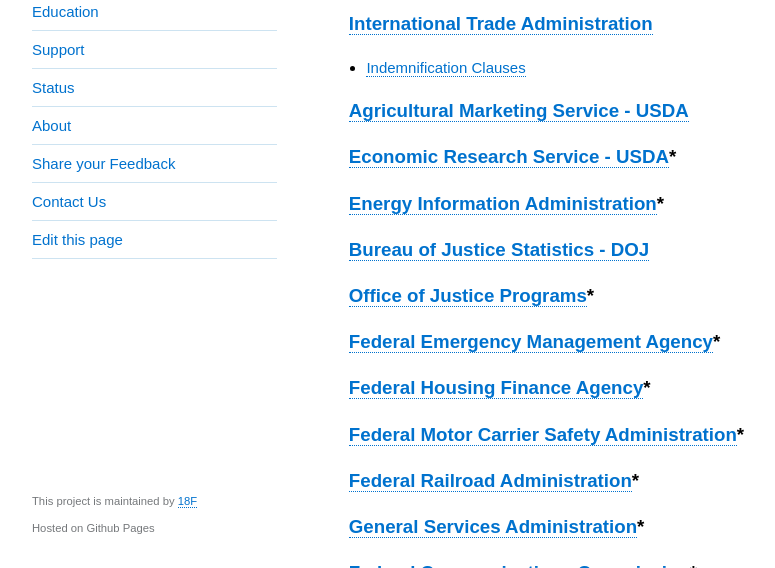
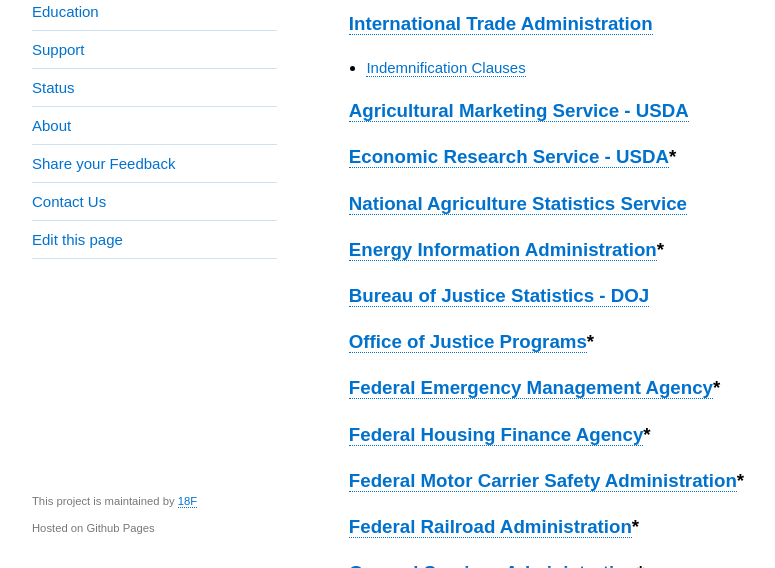
Before and after one commit to 18F/API-All-the-X, a Jekyll site: the page built from pages/agency_tos_improvements.md, in a window 1280 px wide and 900 px high, cut to the strip 332-900 px from the top of the window. Shown: the whole strip, without its empty margins (128-903 px from the left). Built offline with Jekyll 4.4.1, drawn with Linux system fonts in a browser that asks for light colours.

Commit message:
added nass.usda.gov link

```diff
--- a/pages/agency_tos_improvements.md
+++ b/pages/agency_tos_improvements.md
@@ -27,6 +27,9 @@
 
 
 ### [Economic Research Service - USDA](http://www.ers.usda.gov/developer/api-terms-of-service.aspx)*
+
+
+### [National Agriculture Statistics Service](http://quickstats.nass.usda.gov/api)
 
 
 ### [Energy Information Administration](http://www.eia.gov/beta/api/tos.cfm)*
```
